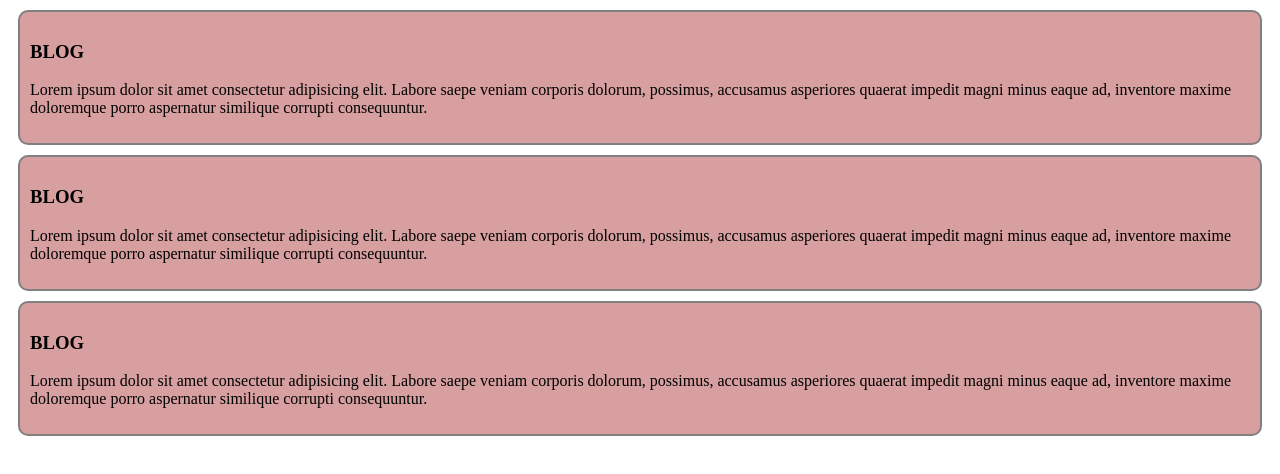
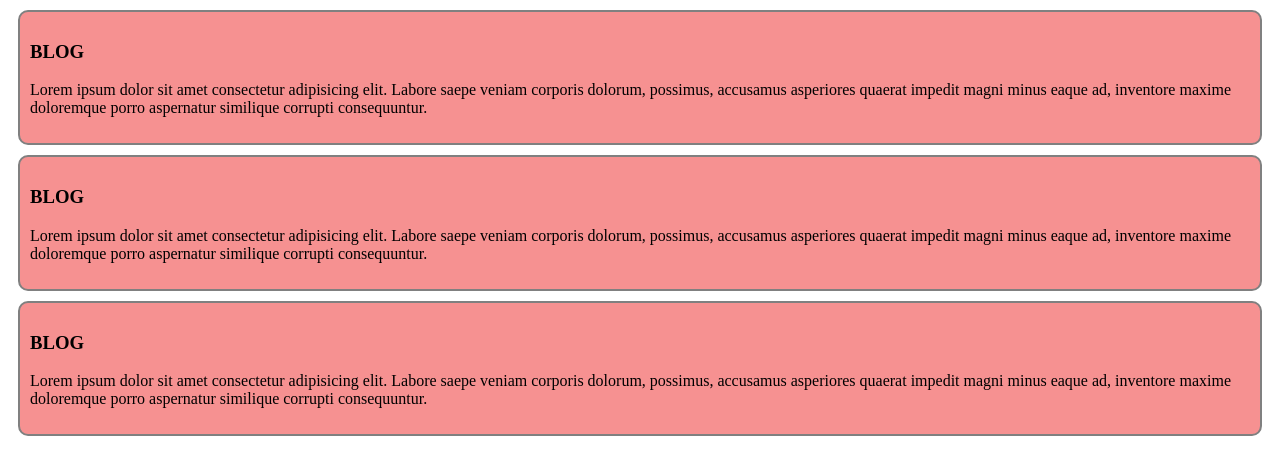
Before and after one commit to SDNATH-Git/Git-problem, a plain HTML site: page index.html in a window 1280 px wide. Drawn offline with Linux system fonts and the light colour scheme.

Commit message:
added by css style

```diff
--- a/style/look.css
+++ b/style/look.css
@@ -1,5 +1,5 @@
 div{
-    background-color: rgba(165, 42, 42, 0.447);
+    background-color: rgba(234, 11, 11, 0.447);
     padding: 10px;
     margin: 10px;
     border: 2px solid gray;
```
